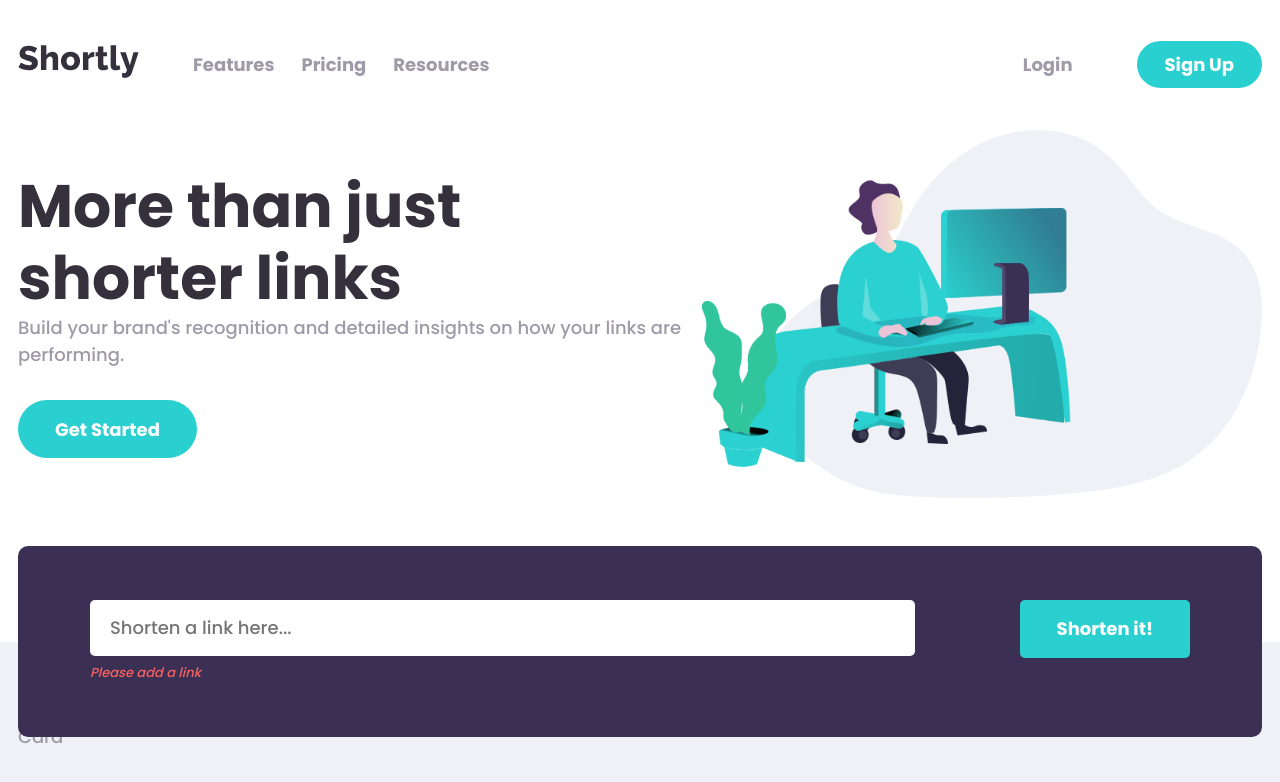
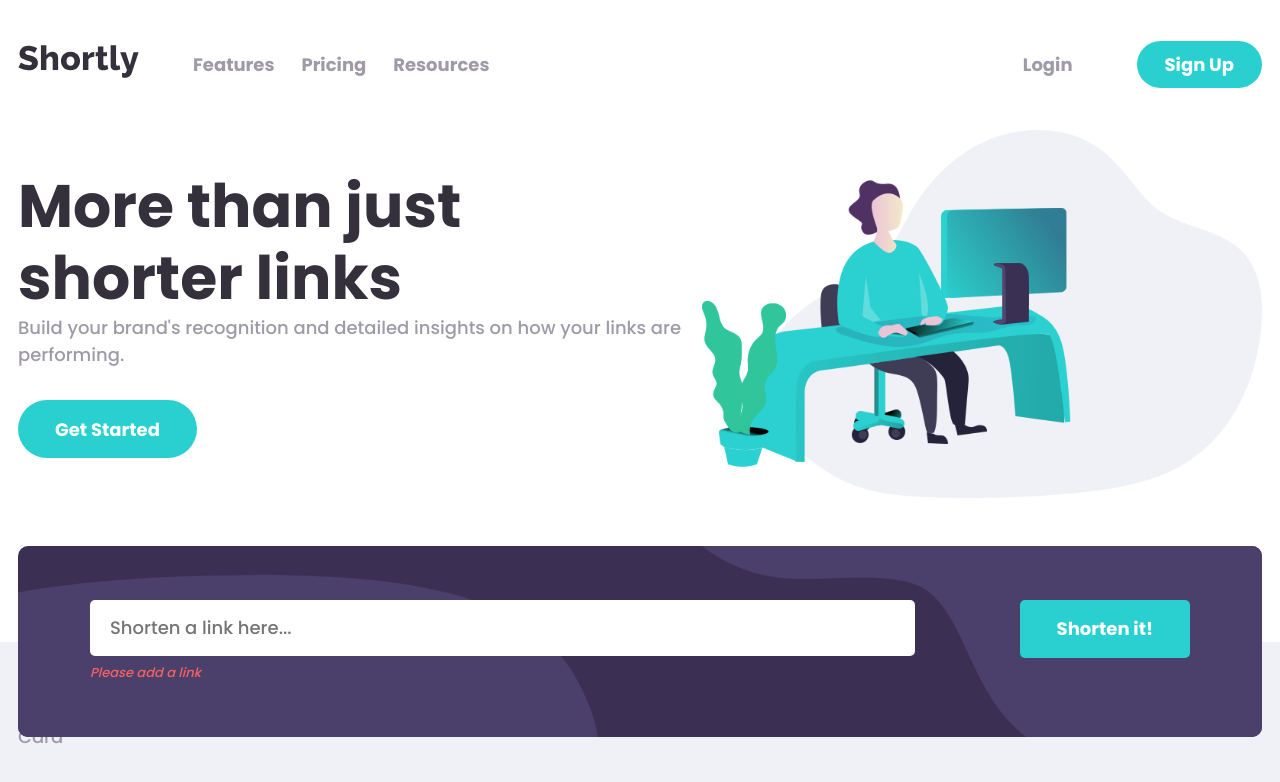
Before and after one commit to better5afe/URL-Shortening-API, a React (Create React App) app: page / in a window 1280 px wide. Shown: the top 782 px of the page. Built offline with nearby package versions, Linux system fonts and the light colour scheme.

Commit message:
added svg graphics to the form's background

```diff
--- /dev/null
+++ b/src/assets/icons/background-icons/FormBackgroundDesktop.tsx
@@ -0,0 +1,22 @@
+interface SvgProps {
+	className: string;
+}
+
+const FormBackgroundDesktop: React.FC<SvgProps> = ({ className }) => {
+	return (
+		<svg
+			className={className}
+			xmlns='http://www.w3.org/2000/svg'
+			width='1110'
+			height='168'
+		>
+			<path
+				fill='#4B3F6B'
+				fill-rule='evenodd'
+				d='M647-93.924c0 52.724 15.5 90.486 73 114.877 57.5 24.391 113.055 2.134 168.786 14.894 55.731 12.76 55.731 94.962 108.214 145.549s163.142 62.874 253.12 11.552c89.976-51.322 130.765-171.152 103.88-241.807C1327.115-119.515 1275.593-184 1027-184c-248.593 0-380 37.353-380 90.076zm-781 213c0 52.724 15.5 90.486 73 114.877 57.5 24.391 113.055 2.134 168.786 14.894 55.731 12.76 55.731 94.962 108.214 145.549s163.142 62.874 253.12 11.552C559.095 354.626 599.884 234.796 573 164.141 546.115 93.485 494.593 29 246 29c-248.593 0-380 37.353-380 90.076z'
+			/>
+		</svg>
+	);
+};
+
+export default FormBackgroundDesktop;
--- /dev/null
+++ b/src/assets/icons/background-icons/FormBackgroundMobile.tsx
@@ -0,0 +1,22 @@
+interface SvgProps {
+	className: string;
+}
+
+const FormBackgroundMobile: React.FC<SvgProps> = ({ className }) => {
+	return (
+		<svg
+			className={className}
+			xmlns='http://www.w3.org/2000/svg'
+			width='237'
+			height='128'
+		>
+			<path
+				fill='#4B3F6B'
+				fill-rule='evenodd'
+				d='M0-.924C0 51.8 15.5 89.562 73 113.953c57.5 24.391 113.055 2.134 168.786 14.894 55.731 12.76 55.731 94.962 108.214 145.549s163.142 62.874 253.12 11.552C693.095 234.626 733.884 114.796 707 44.141 680.115-26.515 628.593-91 380-91 131.407-91 0-53.647 0-.924z'
+			/>
+		</svg>
+	);
+};
+
+export default FormBackgroundMobile;
--- a/src/components/subcomponents/main-subcomponents/LinkForm.scss
+++ b/src/components/subcomponents/main-subcomponents/LinkForm.scss
@@ -8,6 +8,8 @@
 	padding: 1.5em 1em;
 	background: colors.$dark-violet;
 	border-radius: 10px;
+	overflow: hidden;
+	z-index: 1;
 
 	&__input {
 		padding: 0.5em 1em;
@@ -35,6 +37,40 @@
 	&__btn {
 		width: 100%;
 		border-radius: 5px;
+	}
+
+	&__icon {
+		position: absolute;
+		z-index: -1;
+
+		&--mobile {
+			top: 0;
+			right: 0;
+		}
+
+		&--desktop {
+			top: 0;
+			right: 0;
+			bottom: 0;
+			left: 0;
+			display: none;
+			width: 100%;
+			height: 100%;
+		}
+	}
+}
+
+@media (min-width: 768px) {
+	.form {
+		&__icon {
+			&--mobile {
+				display: none;
+			}
+
+			&--desktop {
+				display: block;
+			}
+		}
 	}
 }
 
--- a/src/components/subcomponents/main-subcomponents/LinkForm.tsx
+++ b/src/components/subcomponents/main-subcomponents/LinkForm.tsx
@@ -1,4 +1,6 @@
 import Button from '../../reusable/Button';
+import FormBackgroundMobile from '../../../assets/icons/background-icons/FormBackgroundMobile';
+import FormBackgroundDesktop from '../../../assets/icons/background-icons/FormBackgroundDesktop';
 
 import './LinkForm.scss';
 
@@ -25,6 +27,9 @@ const LinkForm = () => {
 				className='form__btn action-btn'
 				type='submit'
 			/>
+
+			<FormBackgroundMobile className='form__icon form__icon--mobile' />
+			<FormBackgroundDesktop className='form__icon form__icon--desktop' />
 		</form>
 	);
 };
```
Also changed, not shown: src/assets/icons/background-icons/bg-shorten-desktop.svg (deleted), src/assets/icons/background-icons/bg-shorten-mobile.svg (deleted).
